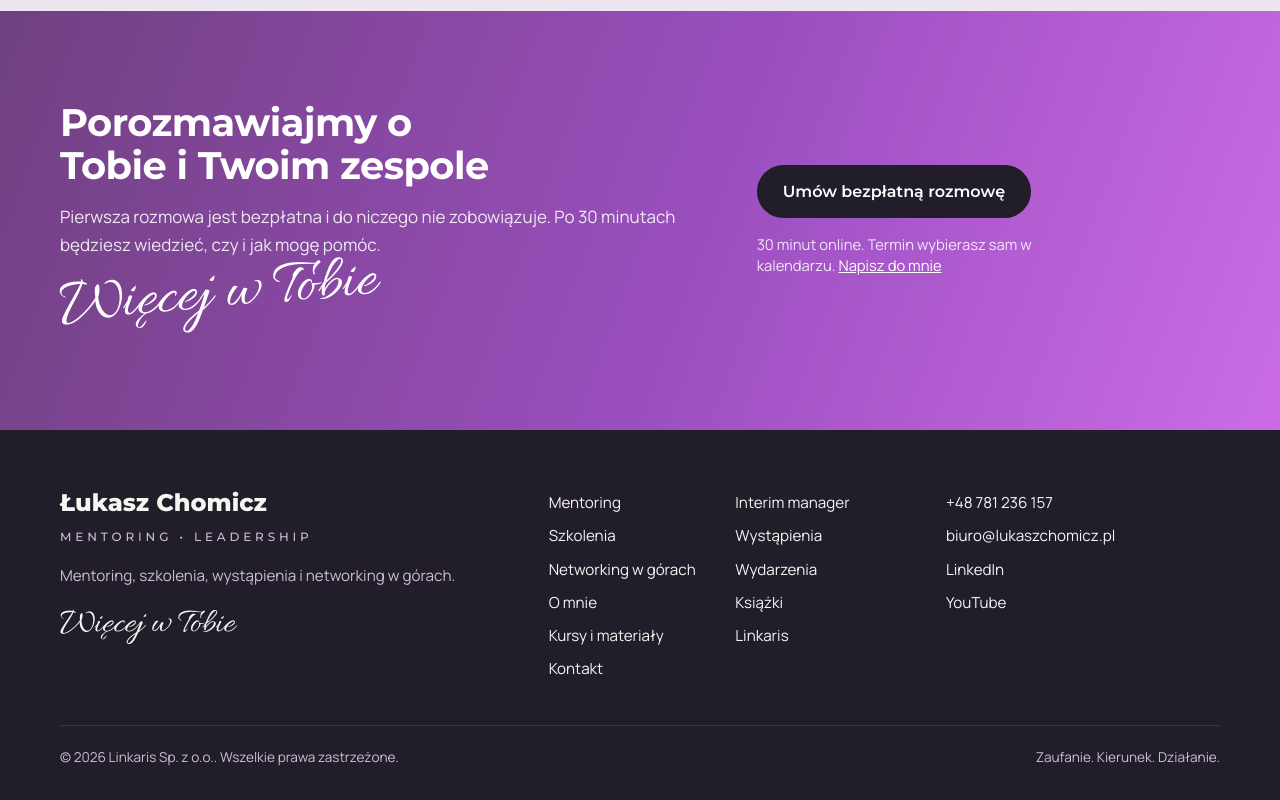
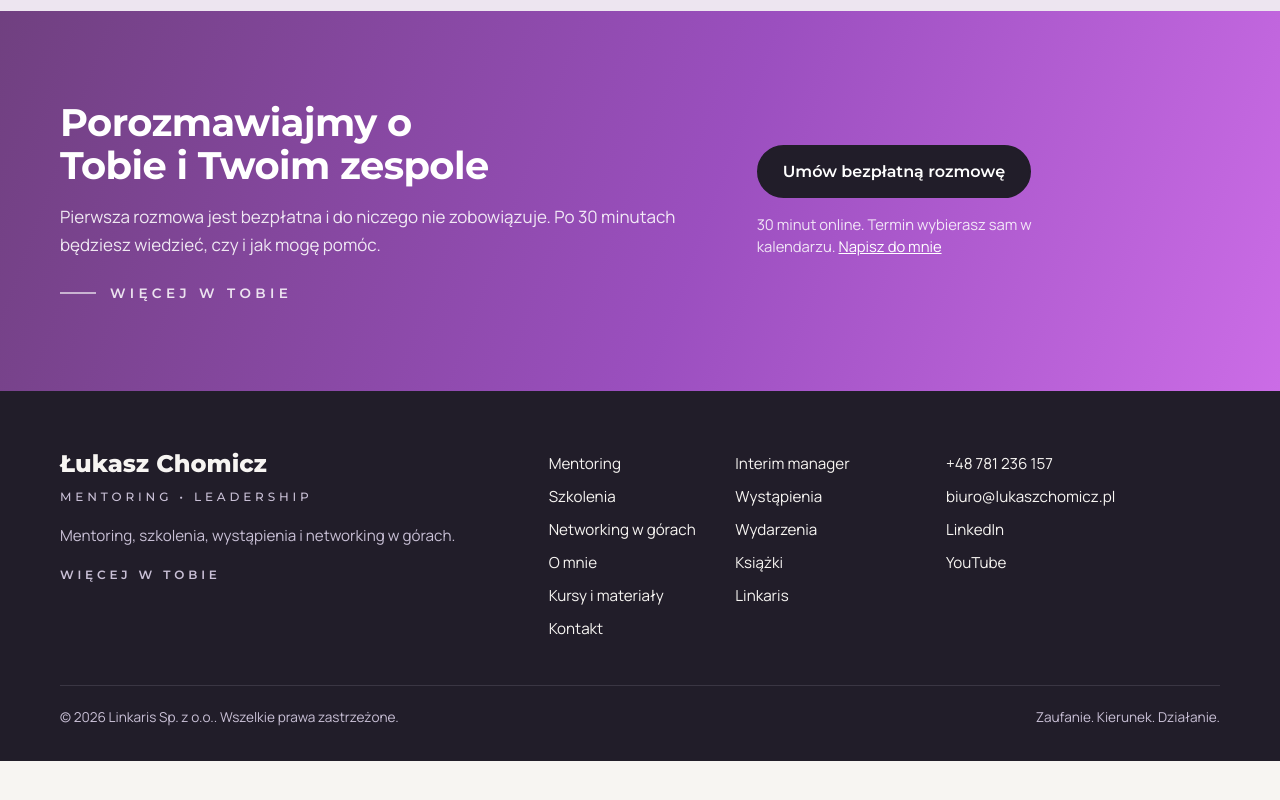
Before and after one commit to Neortikus/LukaszChomicz, a Next.js app: page /pl/kursy in a window 1280 px wide. Shown: the part 1239-2039 px from the top of the page. After the commit the page ends 2000 px from the top, so only its background shows below. Built offline with nearby package versions, Linux system fonts and the light colour scheme.

Commit message:
Hasło i etykieta szczytu w Montserrat zamiast kaligrafii
Co-Authored-By: Claude Opus 5.5 <noreply@anthropic.com>
Claude-Session: https://claude.ai/code/session_01CGCk7BbzPnB8QdaavZBZt9

```diff
--- a/package.json
+++ b/package.json
@@ -18,7 +18,6 @@
   "dependencies": {
     "@fontsource-variable/manrope": "^5.3.0",
     "@fontsource-variable/montserrat": "^5.3.0",
-    "@fontsource/allura": "^5.3.0",
     "next": "^16.4.2",
     "next-intl": "^4.14.9",
     "react": "^19.3.1",
--- a/src/app/[locale]/layout.tsx
+++ b/src/app/[locale]/layout.tsx
@@ -1,7 +1,5 @@
 import "@fontsource-variable/montserrat/wght.css";
 import "@fontsource-variable/manrope/wght.css";
-import "@fontsource/allura/latin-ext-400.css";
-import "@fontsource/allura/latin-400.css";
 import "../globals.css";
 
 import type { Metadata, Viewport } from "next";
--- a/src/app/globals.css
+++ b/src/app/globals.css
@@ -24,7 +24,6 @@
 
   --font-head: "Montserrat Variable", "Montserrat", system-ui, sans-serif;
   --font-body: "Manrope Variable", "Manrope", system-ui, sans-serif;
-  --font-script: "Allura", cursive;
 
   --measure: 64ch;
   --wrap: 1240px;
@@ -125,10 +124,11 @@ img { max-width: 100%; display: block; }
   border-radius: 2px;
 }
 .script {
-  font-family: var(--font-script);
-  font-weight: 400;
-  line-height: 1;
-  letter-spacing: 0;
+  font-family: var(--font-head);
+  font-weight: 600;
+  line-height: 1.2;
+  text-transform: uppercase;
+  letter-spacing: 0.32em;
 }
 
 /* ---------- Buttons ---------- */
@@ -727,7 +727,8 @@ img { max-width: 100%; display: block; }
 .cta-band .cta-note { color: rgba(255, 255, 255, 0.85); }
 .cta-band .btn { background: var(--graphite); border-color: var(--graphite); color: #fff; }
 .cta-band .btn:hover { background: var(--graphite-2); border-color: var(--graphite-2); }
-.cta-band .script { font-size: clamp(2.6rem, 5vw, 4rem); color: #fff; display: block; margin-top: 18px; transform: rotate(-5deg); transform-origin: left; }
+.cta-band .script { font-size: 0.85rem; color: rgba(255, 255, 255, 0.85); display: flex; align-items: center; gap: 14px; margin-top: 26px; }
+.cta-band .script::before { content: ""; width: 36px; height: 2px; background: currentColor; opacity: 0.7; }
 @media (max-width: 860px) { .cta-band__grid { grid-template-columns: 1fr; } }
 
 /* ---------- Contact ---------- */
@@ -753,7 +754,7 @@ img { max-width: 100%; display: block; }
 .site-footer__grid { display: grid; grid-template-columns: minmax(0, 5fr) minmax(0, 4fr) minmax(0, 3fr); gap: 32px; }
 .site-footer__brand { font-family: var(--font-head); font-weight: 800; font-size: 1.5rem; color: var(--on-dark); line-height: 1.1; }
 .site-footer .roles { font-size: 0.75rem; margin-top: 10px; color: var(--on-dark-soft); }
-.site-footer .script { font-size: 2.2rem; color: var(--on-dark); margin-top: 20px; display: block; }
+.site-footer .script { font-size: 0.75rem; color: var(--on-dark-soft); margin-top: 20px; display: block; }
 .site-footer ul { list-style: none; margin: 0; padding: 0; display: grid; gap: 8px; }
 .site-footer__nav ul { grid-template-columns: repeat(2, minmax(0, 1fr)); }
 .site-footer__bottom {
@@ -823,7 +824,7 @@ img { max-width: 100%; display: block; }
 .jroute--green { --c: #45c97c; }
 .jroute { transition: opacity 0.25s ease; }
 .jsummit__dot { fill: #fff; }
-.jsummit__label { font-family: var(--font-script); font-size: 44px; fill: var(--white); opacity: 0.95; }
+.jsummit__label { font-family: var(--font-head); font-weight: 600; font-size: 20px; letter-spacing: 0.3em; text-transform: uppercase; fill: var(--white); opacity: 0.9; }
 @media (prefers-reduced-motion: no-preference) {
   .jsummit__halo { animation: halo 3.2s ease-in-out infinite; transform-origin: 1436px 322px; transform-box: view-box; }
   .jroute__line { stroke-dasharray: 1; stroke-dashoffset: 0; animation: route-draw 2.6s cubic-bezier(0.45, 0, 0.2, 1) both; }
--- a/src/components/HeroJourney.tsx
+++ b/src/components/HeroJourney.tsx
@@ -67,7 +67,7 @@ export function HeroJourney({ arms, summit }: { arms: SignpostArm[]; summit: str
 
       <circle cx={SUMMIT.x} cy={SUMMIT.y} r="40" fill="url(#j-summit)" className="jsummit__halo" />
       <circle cx={SUMMIT.x} cy={SUMMIT.y} r="5" className="jsummit__dot" />
-      <text x={SUMMIT.x + 26} y={SUMMIT.y - 22} className="jsummit__label">
+      <text x={SUMMIT.x + 18} y={SUMMIT.y - 16} className="jsummit__label">
         {summit}
       </text>
 
```
Also changed, not shown: 1 other file (tests, documents, lock files or other folders).
